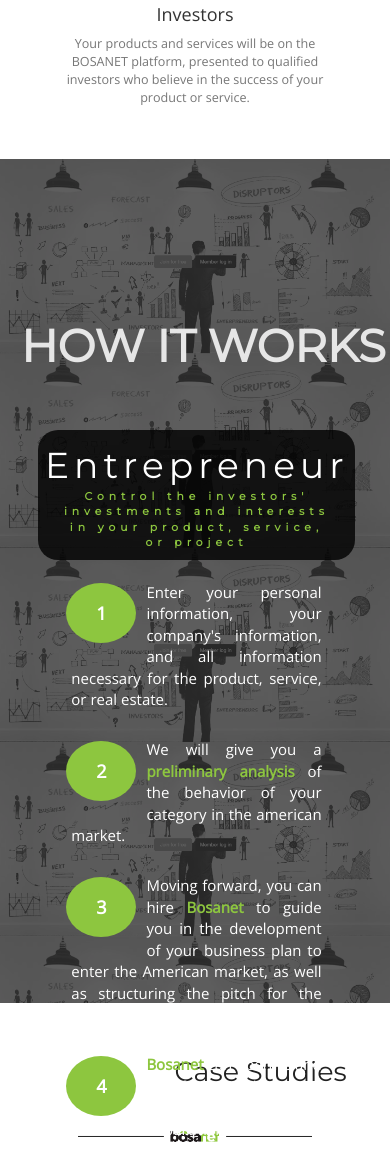
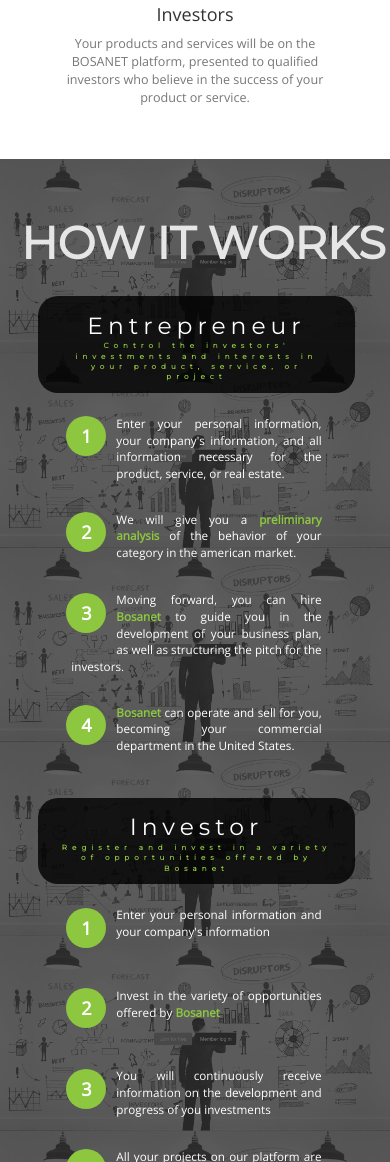
Before and after one commit to irborrero/bosanet, a PHP site: page / in a window 390 px wide. Shown: the part 3130-4292 px from the top of the page. Run offline with PHP 8.4, Linux system fonts and the light colour scheme; grey boxes are pictures that could not be loaded.

Commit message:
added responsiveness how it works

```diff
--- a/css/style.css
+++ b/css/style.css
@@ -2615,7 +2615,7 @@
 		padding-top: 2em;
 	}
 	.agileits_banner_bottom_grid_three {
-		margin: 2em 0 0;
+		margin: 0em 0 0;
 	}
 	figure.effect-roxy h3 {
 		font-size: 1.3em;
@@ -3198,6 +3198,35 @@
 		width: 40%!important;
 	}
 
+	#how_it_works {
+		height: 140vh;
+	}
+
+	#how_it_works > br {
+		display: none;
+	}
+
+	.item-how_it_works-check > h1 {
+		font-size: 1.3em;
+	}
+
+	.item-how_it_works-check > label{
+		font-size: 0.4em;
+	}
+
+	.item-how_it_works-number > p{
+		font-size: 0.65em;
+	}
+
+	.circle-steps {
+		width: 40px;
+		height: 40px;
+	}
+
+	.circle-steps > label {
+		line-height: 40px;
+	}
+
   .banner {
 		min-height: 430px;
     background-position: -380px 100px;
--- a/index0.html
+++ b/index0.html
@@ -316,7 +316,7 @@
 							<div class="col-md-2 w3l_schedule_bottom_right_grid1 circle-steps">
 								<label class="white">3</label>
 							</div>
-							<p class="col-md-10">Moving forward, you can hire <plat> Bosanet </plat>to guide you in the development of your business plan to enter the American market, as well as structuring the pitch for the investors.
+							<p class="col-md-10">Moving forward, you can hire <plat> Bosanet </plat>to guide you in the development of your business plan, as well as structuring the pitch for the investors.
 							</p>
 						</div>
 
```
